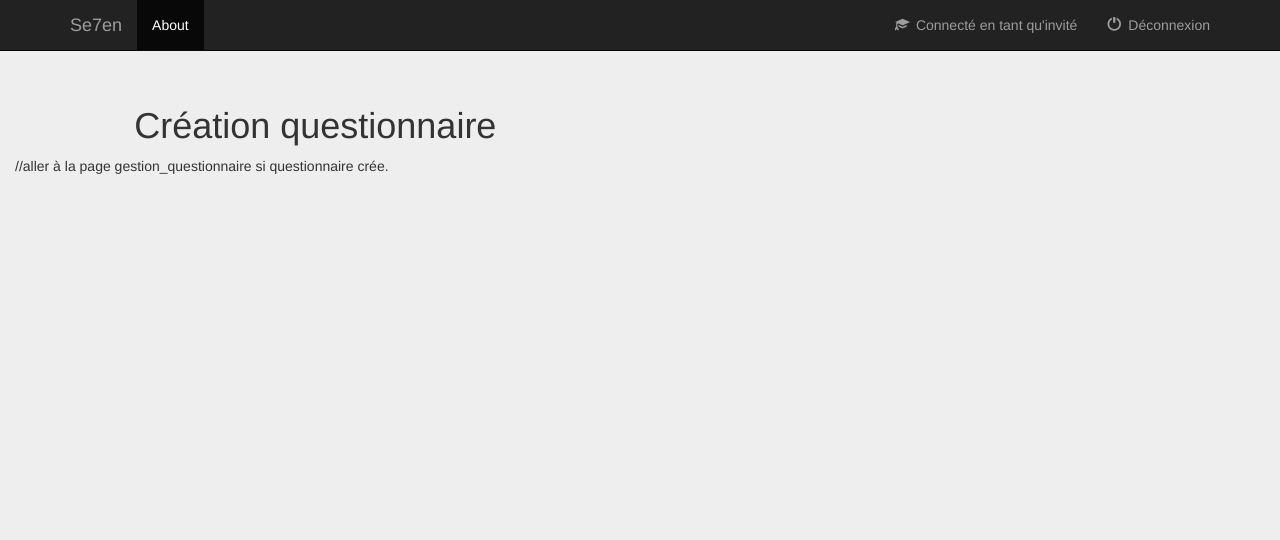
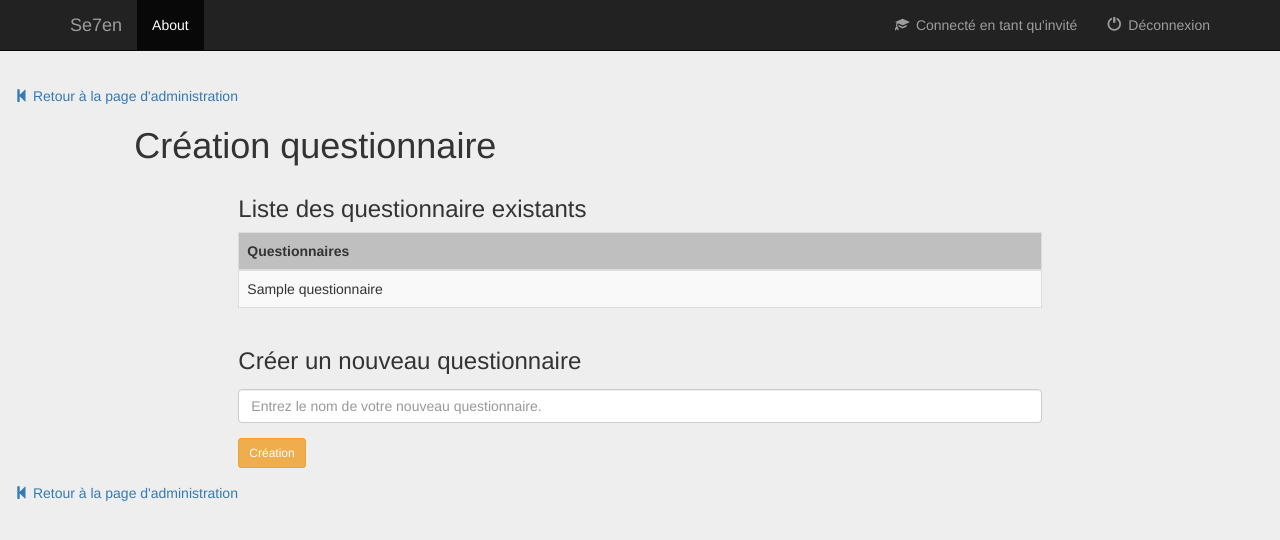
Before and after one commit to DineshGov/MapGame, a PHP site: page /main/creation_questionnaire.php in a window 1280 px wide. Shown: the top 540 px of the page. Run offline with PHP 8.4, Linux system fonts and the light colour scheme; tables that the repository leaves empty hold one stand-in row (values such as "Sample post"); data that the repository does not hold is empty.

Commit message:
changement de noms de fichiers + ajout balises fermantes body et html sur toutes les pages

```diff
--- a/index.php
+++ b/index.php
@@ -3,7 +3,6 @@ $page_name = "index.php";
 require('header.php');
 require('database_auth.php'); ?>
 
-	<body>
 		<div class="container">
 
 		  <form class="form-signin" action="redirection_connexion.php" method="post">
--- a/inscription.php
+++ b/inscription.php
@@ -12,7 +12,6 @@ require('database_auth.php'); ?>
 	*/
 </script>
 
-	<body>
 	<script src="js/inscription.js"></script>
 	<div class="container">
 
@@ -44,8 +43,4 @@ require('database_auth.php'); ?>
 	</div>
 
 	</body>
-
-	<!-- IE10 viewport hack for Surface/desktop Windows 8 bug -->
-		<script src="bootstrap/js/ie10-viewport-bug-workaround.js"></script>
-
 </html>
--- a/main/administration.php
+++ b/main/administration.php
@@ -92,3 +92,5 @@
     </script>
 
   </div>
+</body>
+</html>
--- a/main/creation_questionnaire.php
+++ b/main/creation_questionnaire.php
@@ -4,11 +4,60 @@
     require('../database_auth.php');
 ?>
 
-<div class="col-lg-12 col-md-12 col-sm-12">
-
-	<div class="col-lg-offset-1 col-lg-11 col-md-offset-1 col-md-11 col-sm-offset-1 col-sm-11"> <h1>Création questionnaire</h1>
+	<div>
+	    <a href="administration.php" class='return_links'>
+	        <span class="glyphicon glyphicon-step-backward"></span>
+	        Retour à la page d'administration
+	    </a>
 	</div>
 
-	//aller à la page gestion_questionnaire si questionnaire crée.
+	<div class="col-lg-12 col-md-12 col-sm-12">
 
-</div>
+		<div class="col-lg-offset-1 col-lg-11 col-md-offset-1 col-md-11 col-sm-offset-1 col-sm-11"> <h1>Création questionnaire</h1>
+		</div>
+
+		<!--aller à la page gestion_questionnaire si questionnaire crée.-->
+		<div class="col-lg-offset-2 col-lg-8 col-lg-offset-2 col-md-offset-2 col-md-8 col-md-offset-2 col-sm-offset-2 col-8 6 col-sm-offset-11">
+			<h3>Liste des questionnaire existants</h3>
+			<table class="table table-striped table-bordered">
+		        <thead>
+		          <tr>
+		            <th>Questionnaires</th>
+		          </tr>
+		        </thead>
+		        <tbody>
+
+			<?php
+			    $req=$bd->prepare("SELECT * FROM questionnaires");
+			    $req->execute();
+			    while($tab = $req->fetch(PDO::FETCH_ASSOC)){
+					echo "<tr>";
+					echo "<td>" . htmlspecialchars($tab['nomQuestionnaire'], ENT_QUOTES) . "</td>";
+					echo "</tr>";
+			    }
+			?>
+				</tbody>
+			</table>
+		</div>
+
+		<div class="col-lg-offset-2 col-lg-8 col-lg-offset-2 col-md-offset-2 col-md-8 col-md-offset-2 col-sm-offset-2 col-8 6 col-sm-offset-11" id="form_create_questionnaire">
+			<h3>Créer un nouveau questionnaire</h3>
+				<input type="text" id="newQuestionnaire" class="form-control" placeholder="Entrez le nom de votre nouveau questionnaire.">
+				<button type="button" id="buttonSubmitNewQuestionnaire" class="btn btn-sm btn-warning">Création</button>
+				<p id="creationStatus"> </p>
+		</div>
+
+	</div>
+
+	<div>
+	    <a href="administration.php" class='return_links'>
+	        <span class="glyphicon glyphicon-step-backward"></span>
+	        Retour à la page d'administration
+	    </a>
+	</div>
+
+    <script type="text/javascript">
+        $('#buttonSubmitNewQuestionnaire').on('click', add_questionnaire);
+    </script>
+</body>
+</html>
--- a/main/css/creation_questionnaire.css
+++ b/main/css/creation_questionnaire.css
@@ -1 +1,12 @@
-creation_questionnaire.css
+#newQuestionnaire{
+	margin-top: 15px;
+}
+
+#buttonSubmitNewQuestionnaire{
+	margin-top: 15px;
+}
+
+#creationStatus{
+	margin-top: 15px;
+	color: red;
+}
--- a/main/deconnexion.php
+++ b/main/deconnexion.php
@@ -13,3 +13,5 @@
 		session_destroy();
 	?>
 	</div>
+</body>
+</html>
--- a/main/js/creation_questionnaire.js
+++ b/main/js/creation_questionnaire.js
@@ -1 +1,15 @@
-creation_questionnaire.js
+function add_questionnaire(){
+    $.get("requete_ajax_creation_questionnaire.php",{
+        nomQuestionnaire: $('#newQuestionnaire').val()
+    },
+    function(reponse)
+    {
+        if(reponse == "Questionnaire crée"){
+            $('#creationStatus').text("REDIRECTION VERS LA PAGE D'ADMINISTRATION!");
+            setTimeout('RedirectionVersAdministration()', 1000);
+        }
+        else{
+            $('#creationStatus').text("Echec lors de la création du questionnaire.");
+        }
+    })
+};
--- a/main/js/jeuLeaflet.js
+++ b/main/js/jeuLeaflet.js
@@ -18,7 +18,7 @@ $(document).ready(function(){
 
 
 
-	$.get("jeuLeafletAjax.php",
+	$.get("requete_ajax_jeuLeaflet.php",
 		{para: "start", idQ: $('#idQuestionnaire').val()},
 		function(reponse)
 		{
@@ -67,7 +67,7 @@ $(document).ready(function(){
 	function sauvegarde()
 	{
 
-		$.get("jeuLeafletAjax.php",
+		$.get("requete_ajax_jeuLeaflet.php",
 		{para: "end", idQ: $('#idQuestionnaire').val(), nomQ: $('#nomQuestionnaire').val(), score: point},
 		function(reponse)
 		{
--- a/main/js/redirection_pages_function_main.js
+++ b/main/js/redirection_pages_function_main.js
@@ -15,3 +15,11 @@ function RedirectionVersMenuPrincipal(){
   	document.location.href= url_destination;
 }
 //Fonction utilisée au click sur le nom du jeu
+
+function RedirectionVersAdministration(){
+	var url = document.location.href;
+	var url_sans_nom_fichier  = url.substring( 0 ,url.lastIndexOf( "/" ) );
+	var url_destination = url_sans_nom_fichier.concat("/administration.php");
+  	document.location.href= url_destination;
+}
+//Fonction utilisée lors de la création d'un nouveau questionnaire pour retourner à la page d'administration
--- a/main/js/score.js
+++ b/main/js/score.js
@@ -17,7 +17,7 @@ $(document).ready(function()
 
 			$.get
 			(
-				"scoreAjax.php",
+				"requete_ajax_score.php",
 				{para: parametre, ordre: 'asc'},
 				function(reponse)
 				{
@@ -33,7 +33,7 @@ $(document).ready(function()
 
 			$.get
 			(
-				"scoreAjax.php",
+				"requete_ajax_score.php",
 				{para: parametre, ordre: 'desc'},
 				function(reponse)
 				{
--- a/main/menu_principal.php
+++ b/main/menu_principal.php
@@ -41,3 +41,5 @@
     <script type="text/javascript">
       $('.questionnaire_form_submitter').on('click', transmet_infos_questionnaire);
     </script>
+</body>
+</html>
--- a/main/score.php
+++ b/main/score.php
@@ -1,4 +1,3 @@
-
 <?php
 $page_name='score.php';
 require('header.php');
@@ -50,3 +49,5 @@ echo				'</table>
             Retour au menu principal
         </a>
     </div>
+</body>
+</html>
--- a/redirection_connexion.php
+++ b/redirection_connexion.php
@@ -3,7 +3,6 @@
 $page_name = "redirection_connexion.php";
 require('header.php');
 require('database_auth.php');?>
-
 
 
 	<div class="div_redirection">
@@ -66,3 +65,5 @@ require('database_auth.php');?>
 
 	?>
 	</div>
+</body>
+</html>
--- a/redirection_inscription.php
+++ b/redirection_inscription.php
@@ -47,3 +47,5 @@ require('database_auth.php'); ?>
 		}
 	?>
 	</div>
+</body>
+</html>
--- a/redirection_invite.php
+++ b/redirection_invite.php
@@ -14,3 +14,5 @@ require('header.php');;?>
 		session_destroy();
 	?>
 	</div>
+</body>
+</html>
```
Also changed, not shown: main/jeuLeaflet.php (+1 -43 lines), main/requete_ajax_creation_questionnaire.php (added, +23 -0 lines), main/requete_ajax_jeuLeaflet.php (renamed from main/jeuLeafletAjax.php), main/requete_ajax_score.php (renamed from main/scoreAjax.php). Lines whose indentation alone changed are shown as unchanged.
